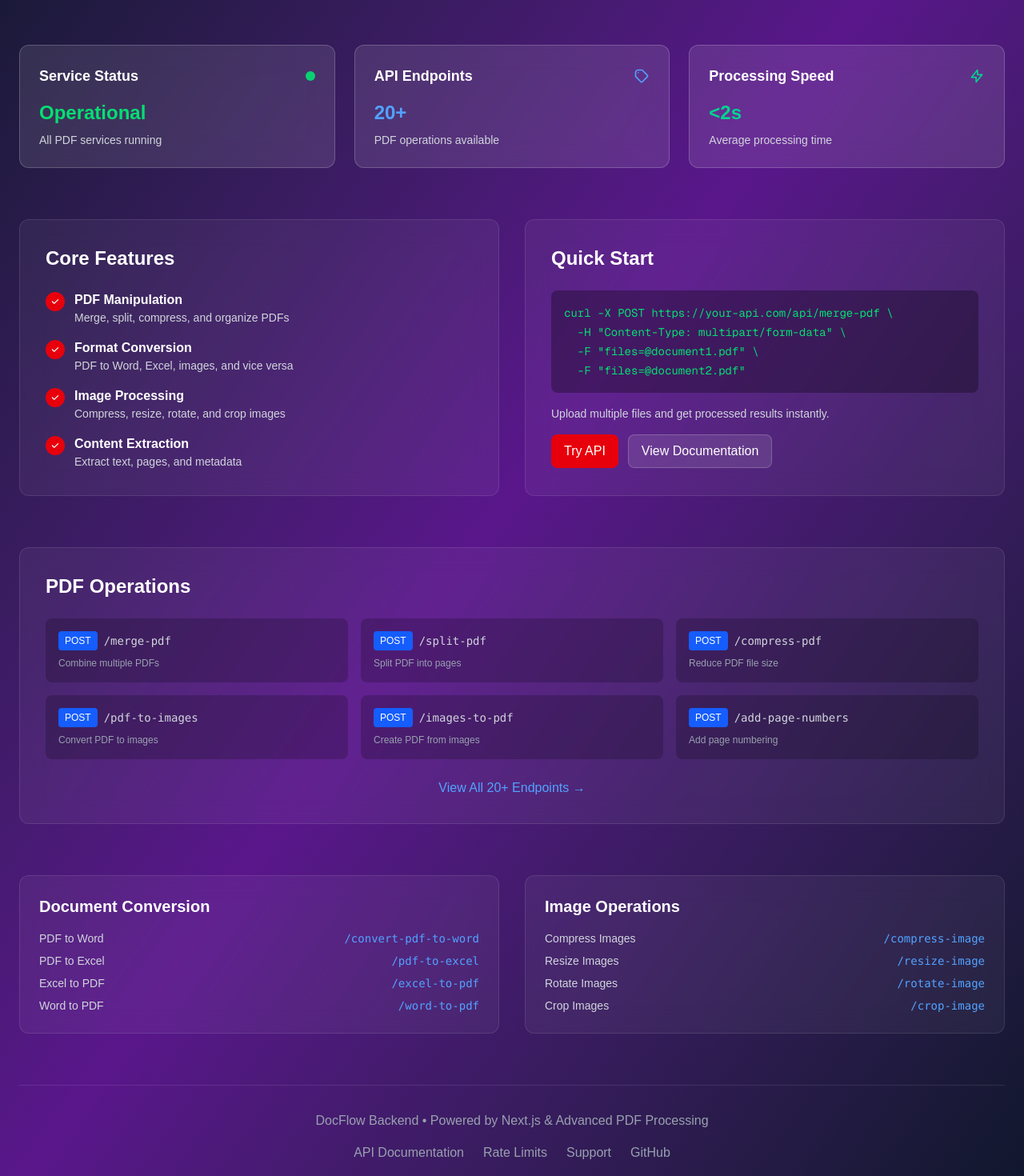
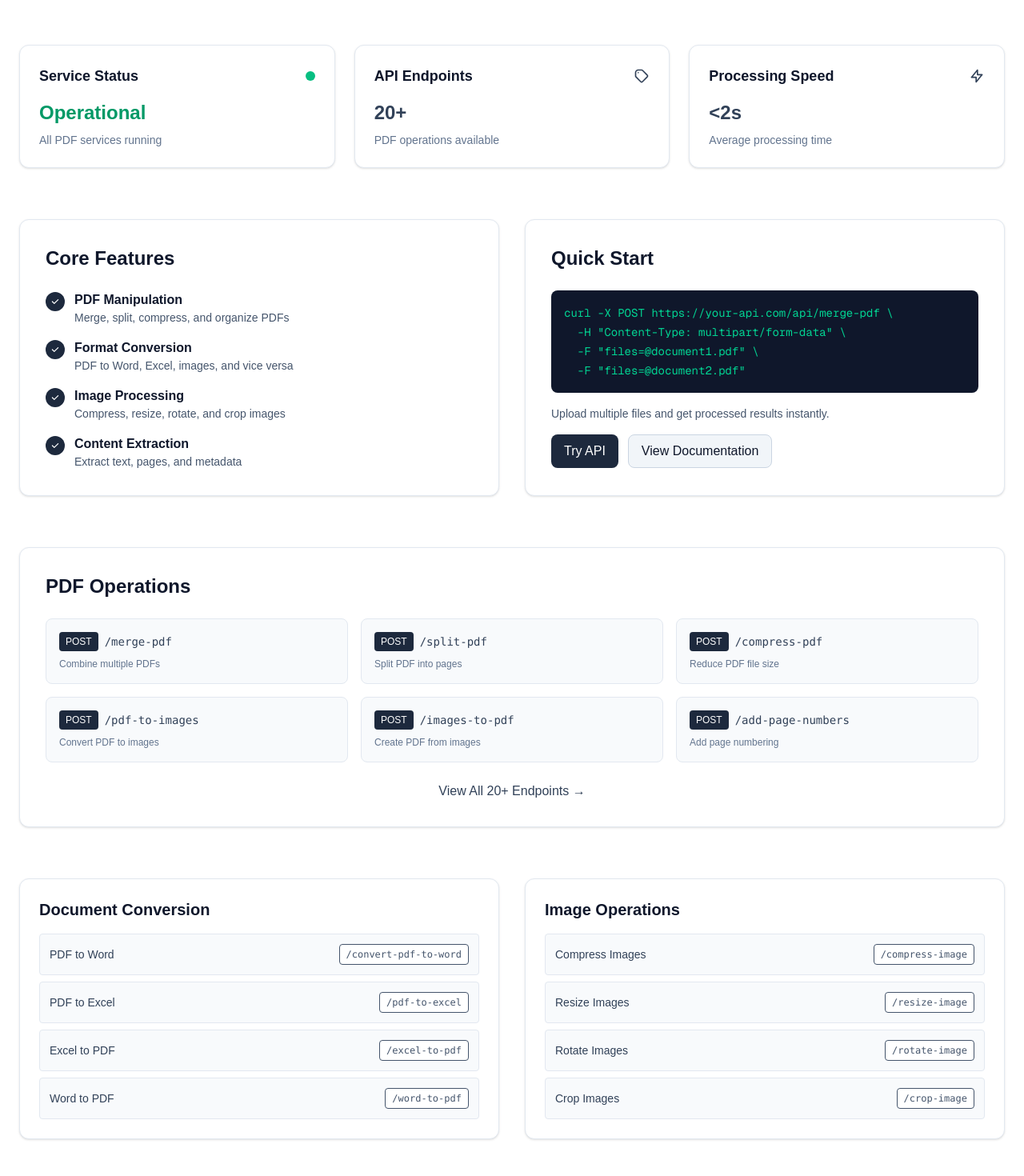
Before and after one commit to SardulR/DocFlow-Backend, a Next.js app: page / in a window 1280 px wide. Shown: the part 280-1750 px from the top of the page at 80% size. Built offline with nearby package versions, Linux system fonts and the light colour scheme.

Commit message:
UI update

```diff
--- a/app/page.js
+++ b/app/page.js
@@ -2,127 +2,127 @@ import Image from "next/image";
 
 export default function Home() {
   return (
-    <div className="min-h-screen bg-gradient-to-br from-slate-900 via-purple-900 to-slate-900">
+    <div className="min-h-screen bg-white">
       <div className="container mx-auto px-6 py-16">
         {/* Header */}
         <div className="text-center mb-16">
-          <div className="inline-flex items-center justify-center w-16 h-16 bg-red-600 rounded-xl mb-6">
+          <div className="inline-flex items-center justify-center w-16 h-16 bg-slate-800 rounded-xl mb-6 shadow-sm">
             <svg className="w-8 h-8 text-white" fill="none" stroke="currentColor" viewBox="0 0 24 24">
               <path strokeLinecap="round" strokeLinejoin="round" strokeWidth={2} d="M9 12h6m-6 4h6m2 5H7a2 2 0 01-2-2V5a2 2 0 012-2h5.586a1 1 0 01.707.293l5.414 5.414a1 1 0 01.293.707V19a2 2 0 01-2 2z" />
             </svg>
           </div>
-          <h1 className="text-5xl font-bold text-white mb-4">
+          <h1 className="text-5xl font-bold text-slate-900 mb-4">
             DocFlow Backend API
           </h1>
-          <p className="text-xl text-gray-300 max-w-2xl mx-auto">
+          <p className="text-xl text-slate-600 max-w-2xl mx-auto">
             Comprehensive PDF processing API with 20+ powerful operations for document manipulation, conversion, and optimization.
           </p>
         </div>
 
         {/* Status Cards */}
         <div className="grid grid-cols-1 md:grid-cols-3 gap-6 mb-16">
-          <div className="bg-white/10 backdrop-blur-lg rounded-xl p-6 border border-white/20">
+          <div className="bg-white rounded-xl p-6 border border-slate-200 shadow-sm hover:shadow-md transition-shadow">
             <div className="flex items-center justify-between mb-4">
-              <h3 className="text-lg font-semibold text-white">Service Status</h3>
-              <div className="w-3 h-3 bg-green-400 rounded-full animate-pulse"></div>
+              <h3 className="text-lg font-semibold text-slate-900">Service Status</h3>
+              <div className="w-3 h-3 bg-emerald-500 rounded-full animate-pulse"></div>
             </div>
-            <p className="text-2xl font-bold text-green-400 mb-2">Operational</p>
-            <p className="text-sm text-gray-300">All PDF services running</p>
+            <p className="text-2xl font-bold text-emerald-600 mb-2">Operational</p>
+            <p className="text-sm text-slate-500">All PDF services running</p>
           </div>
 
-          <div className="bg-white/10 backdrop-blur-lg rounded-xl p-6 border border-white/20">
+          <div className="bg-white rounded-xl p-6 border border-slate-200 shadow-sm hover:shadow-md transition-shadow">
             <div className="flex items-center justify-between mb-4">
-              <h3 className="text-lg font-semibold text-white">API Endpoints</h3>
-              <svg className="w-5 h-5 text-blue-400" fill="none" stroke="currentColor" viewBox="0 0 24 24">
+              <h3 className="text-lg font-semibold text-slate-900">API Endpoints</h3>
+              <svg className="w-5 h-5 text-slate-700" fill="none" stroke="currentColor" viewBox="0 0 24 24">
                 <path strokeLinecap="round" strokeLinejoin="round" strokeWidth={2} d="M7 7h.01M7 3h5c.512 0 1.024.195 1.414.586l7 7a2 2 0 010 2.828l-7 7a2 2 0 01-2.828 0l-7-7A1.994 1.994 0 013 12V7a4 4 0 014-4z" />
               </svg>
             </div>
-            <p className="text-2xl font-bold text-blue-400 mb-2">20+</p>
-            <p className="text-sm text-gray-300">PDF operations available</p>
+            <p className="text-2xl font-bold text-slate-700 mb-2">20+</p>
+            <p className="text-sm text-slate-500">PDF operations available</p>
           </div>
 
-          <div className="bg-white/10 backdrop-blur-lg rounded-xl p-6 border border-white/20">
+          <div className="bg-white rounded-xl p-6 border border-slate-200 shadow-sm hover:shadow-md transition-shadow">
             <div className="flex items-center justify-between mb-4">
-              <h3 className="text-lg font-semibold text-white">Processing Speed</h3>
-              <svg className="w-5 h-5 text-emerald-400" fill="none" stroke="currentColor" viewBox="0 0 24 24">
+              <h3 className="text-lg font-semibold text-slate-900">Processing Speed</h3>
+              <svg className="w-5 h-5 text-slate-700" fill="none" stroke="currentColor" viewBox="0 0 24 24">
                 <path strokeLinecap="round" strokeLinejoin="round" strokeWidth={2} d="M13 10V3L4 14h7v7l9-11h-7z" />
               </svg>
             </div>
-            <p className="text-2xl font-bold text-emerald-400 mb-2">&lt;2s</p>
-            <p className="text-sm text-gray-300">Average processing time</p>
+            <p className="text-2xl font-bold text-slate-700 mb-2">&lt;2s</p>
+            <p className="text-sm text-slate-500">Average processing time</p>
           </div>
         </div>
 
         {/* API Features */}
         <div className="grid grid-cols-1 lg:grid-cols-2 gap-8 mb-16">
-          <div className="bg-white/5 backdrop-blur-lg rounded-xl p-8 border border-white/10">
-            <h2 className="text-2xl font-bold text-white mb-6">Core Features</h2>
+          <div className="bg-white rounded-xl p-8 border border-slate-200 shadow-sm">
+            <h2 className="text-2xl font-bold text-slate-900 mb-6">Core Features</h2>
             <div className="space-y-4">
               <div className="flex items-start space-x-3">
-                <div className="w-6 h-6 bg-red-600 rounded-full flex items-center justify-center flex-shrink-0 mt-0.5">
+                <div className="w-6 h-6 bg-slate-800 rounded-full flex items-center justify-center flex-shrink-0 mt-0.5">
                   <svg className="w-3 h-3 text-white" fill="currentColor" viewBox="0 0 20 20">
                     <path fillRule="evenodd" d="M16.707 5.293a1 1 0 010 1.414l-8 8a1 1 0 01-1.414 0l-4-4a1 1 0 011.414-1.414L8 12.586l7.293-7.293a1 1 0 011.414 0z" clipRule="evenodd" />
                   </svg>
                 </div>
                 <div>
-                  <h3 className="font-semibold text-white">PDF Manipulation</h3>
-                  <p className="text-gray-300 text-sm">Merge, split, compress, and organize PDFs</p>
+                  <h3 className="font-semibold text-slate-900">PDF Manipulation</h3>
+                  <p className="text-slate-600 text-sm">Merge, split, compress, and organize PDFs</p>
                 </div>
               </div>
               <div className="flex items-start space-x-3">
-                <div className="w-6 h-6 bg-red-600 rounded-full flex items-center justify-center flex-shrink-0 mt-0.5">
+                <div className="w-6 h-6 bg-slate-800 rounded-full flex items-center justify-center flex-shrink-0 mt-0.5">
                   <svg className="w-3 h-3 text-white" fill="currentColor" viewBox="0 0 20 20">
                     <path fillRule="evenodd" d="M16.707 5.293a1 1 0 010 1.414l-8 8a1 1 0 01-1.414 0l-4-4a1 1 0 011.414-1.414L8 12.586l7.293-7.293a1 1 0 011.414 0z" clipRule="evenodd" />
                   </svg>
                 </div>
                 <div>
-                  <h3 className="font-semibold text-white">Format Conversion</h3>
-                  <p className="text-gray-300 text-sm">PDF to Word, Excel, images, and vice versa</p>
+                  <h3 className="font-semibold text-slate-900">Format Conversion</h3>
+                  <p className="text-slate-600 text-sm">PDF to Word, Excel, images, and vice versa</p>
                 </div>
               </div>
               <div className="flex items-start space-x-3">
-                <div className="w-6 h-6 bg-red-600 rounded-full flex items-center justify-center flex-shrink-0 mt-0.5">
+                <div className="w-6 h-6 bg-slate-800 rounded-full flex items-center justify-center flex-shrink-0 mt-0.5">
                   <svg className="w-3 h-3 text-white" fill="currentColor" viewBox="0 0 20 20">
                     <path fillRule="evenodd" d="M16.707 5.293a1 1 0 010 1.414l-8 8a1 1 0 01-1.414 0l-4-4a1 1 0 011.414-1.414L8 12.586l7.293-7.293a1 1 0 011.414 0z" clipRule="evenodd" />
                   </svg>
                 </div>
                 <div>
-                  <h3 className="font-semibold text-white">Image Processing</h3>
-                  <p className="text-gray-300 text-sm">Compress, resize, rotate, and crop images</p>
+                  <h3 className="font-semibold text-slate-900">Image Processing</h3>
+                  <p className="text-slate-600 text-sm">Compress, resize, rotate, and crop images</p>
                 </div>
               </div>
               <div className="flex items-start space-x-3">
-                <div className="w-6 h-6 bg-red-600 rounded-full flex items-center justify-center flex-shrink-0 mt-0.5">
+                <div className="w-6 h-6 bg-slate-800 rounded-full flex items-center justify-center flex-shrink-0 mt-0.5">
                   <svg className="w-3 h-3 text-white" fill="currentColor" viewBox="0 0 20 20">
                     <path fillRule="evenodd" d="M16.707 5.293a1 1 0 010 1.414l-8 8a1 1 0 01-1.414 0l-4-4a1 1 0 011.414-1.414L8 12.586l7.293-7.293a1 1 0 011.414 0z" clipRule="evenodd" />
                   </svg>
                 </div>
                 <div>
-                  <h3 className="font-semibold text-white">Content Extraction</h3>
-                  <p className="text-gray-300 text-sm">Extract text, pages, and metadata</p>
+                  <h3 className="font-semibold text-slate-900">Content Extraction</h3>
+                  <p className="text-slate-600 text-sm">Extract text, pages, and metadata</p>
                 </div>
               </div>
             </div>
           </div>
 
-          <div className="bg-white/5 backdrop-blur-lg rounded-xl p-8 border border-white/10">
-            <h2 className="text-2xl font-bold text-white mb-6">Quick Start</h2>
-            <div className="bg-black/30 rounded-lg p-4 mb-4">
-              <code className="text-green-400 text-sm font-mono">
+          <div className="bg-white rounded-xl p-8 border border-slate-200 shadow-sm">
+            <h2 className="text-2xl font-bold text-slate-900 mb-6">Quick Start</h2>
+            <div className="bg-slate-900 rounded-lg p-4 mb-4">
+              <code className="text-emerald-400 text-sm font-mono">
                 curl -X POST https://your-api.com/api/merge-pdf \<br />
                 &nbsp;&nbsp;-H &quot;Content-Type: multipart/form-data&quot; \<br />
                 &nbsp;&nbsp;-F &quot;files=@document1.pdf&quot; \<br />
                 &nbsp;&nbsp;-F &quot;files=@document2.pdf&quot;
               </code>
             </div>
-            <p className="text-gray-300 text-sm mb-4">
+            <p className="text-slate-600 text-sm mb-4">
               Upload multiple files and get processed results instantly.
             </p>
             <div className="flex flex-col sm:flex-row gap-3">
-              <button className="px-4 py-2 bg-red-600 hover:bg-red-700 text-white rounded-lg font-medium transition-colors">
+              <button className="px-4 py-2 bg-slate-800 hover:bg-slate-700 text-white rounded-lg font-medium transition-colors">
                 Try API
               </button>
-              <button className="px-4 py-2 bg-white/10 hover:bg-white/20 text-white rounded-lg font-medium transition-colors border border-white/20">
+              <button className="px-4 py-2 bg-slate-100 hover:bg-slate-200 text-slate-900 rounded-lg font-medium transition-colors border border-slate-300">
                 View Documentation
               </button>
             </div>
@@ -130,54 +130,54 @@ export default function Home() {
         </div>
 
         {/* Available Endpoints */}
-        <div className="bg-white/5 backdrop-blur-lg rounded-xl p-8 border border-white/10 mb-16">
-          <h2 className="text-2xl font-bold text-white mb-6">PDF Operations</h2>
+        <div className="bg-white rounded-xl p-8 border border-slate-200 shadow-sm mb-16">
+          <h2 className="text-2xl font-bold text-slate-900 mb-6">PDF Operations</h2>
           <div className="grid grid-cols-1 md:grid-cols-2 lg:grid-cols-3 gap-4">
-            <div className="bg-black/20 rounded-lg p-4 hover:bg-black/30 transition-colors">
+            <div className="bg-slate-50 rounded-lg p-4 hover:bg-slate-100 transition-colors border border-slate-200">
               <div className="flex items-center space-x-2 mb-2">
-                <span className="px-2 py-1 bg-blue-600 text-white text-xs rounded font-medium">POST</span>
-                <code className="text-gray-300 text-sm">/merge-pdf</code>
+                <span className="px-2 py-1 bg-slate-800 text-white text-xs rounded font-medium">POST</span>
+                <code className="text-slate-700 text-sm">/merge-pdf</code>
               </div>
-              <p className="text-gray-400 text-xs">Combine multiple PDFs</p>
+              <p className="text-slate-500 text-xs">Combine multiple PDFs</p>
             </div>
-            <div className="bg-black/20 rounded-lg p-4 hover:bg-black/30 transition-colors">
+            <div className="bg-slate-50 rounded-lg p-4 hover:bg-slate-100 transition-colors border border-slate-200">
               <div className="flex items-center space-x-2 mb-2">
-                <span className="px-2 py-1 bg-blue-600 text-white text-xs rounded font-medium">POST</span>
-                <code className="text-gray-300 text-sm">/split-pdf</code>
+                <span className="px-2 py-1 bg-slate-800 text-white text-xs rounded font-medium">POST</span>
+                <code className="text-slate-700 text-sm">/split-pdf</code>
               </div>
-              <p className="text-gray-400 text-xs">Split PDF into pages</p>
+              <p className="text-slate-500 text-xs">Split PDF into pages</p>
             </div>
-            <div className="bg-black/20 rounded-lg p-4 hover:bg-black/30 transition-colors">
+            <div className="bg-slate-50 rounded-lg p-4 hover:bg-slate-100 transition-colors border border-slate-200">
               <div className="flex items-center space-x-2 mb-2">
-                <span className="px-2 py-1 bg-blue-600 text-white text-xs rounded font-medium">POST</span>
-                <code className="text-gray-300 text-sm">/compress-pdf</code>
+                <span className="px-2 py-1 bg-slate-800 text-white text-xs rounded font-medium">POST</span>
+                <code className="text-slate-700 text-sm">/compress-pdf</code>
               </div>
-              <p className="text-gray-400 text-xs">Reduce PDF file size</p>
+              <p className="text-slate-500 text-xs">Reduce PDF file size</p>
             </div>
-            <div className="bg-black/20 rounded-lg p-4 hover:bg-black/30 transition-colors">
+            <div className="bg-slate-50 rounded-lg p-4 hover:bg-slate-100 transition-colors border border-slate-200">
               <div className="flex items-center space-x-2 mb-2">
-                <span className="px-2 py-1 bg-blue-600 text-white text-xs rounded font-medium">POST</span>
-                <code className="text-gray-300 text-sm">/pdf-to-images</code>
+                <span className="px-2 py-1 bg-slate-800 text-white text-xs rounded font-medium">POST</span>
+                <code className="text-slate-700 text-sm">/pdf-to-images</code>
               </div>
-              <p className="text-gray-400 text-xs">Convert PDF to images</p>
+              <p className="text-slate-500 text-xs">Convert PDF to images</p>
             </div>
-            <div className="bg-black/20 rounded-lg p-4 hover:bg-black/30 transition-colors">
+            <div className="bg-slate-50 rounded-lg p-4 hover:bg-slate-100 transition-colors border border-slate-200">
               <div className="flex items-center space-x-2 mb-2">
-                <span className="px-2 py-1 bg-blue-600 text-white text-xs rounded font-medium">POST</span>
-                <code className="text-gray-300 text-sm">/images-to-pdf</code>
+                <span className="px-2 py-1 bg-slate-800 text-white text-xs rounded font-medium">POST</span>
+                <code className="text-slate-700 text-sm">/images-to-pdf</code>
               </div>
-              <p className="text-gray-400 text-xs">Create PDF from images</p>
+              <p className="text-slate-500 text-xs">Create PDF from images</p>
             </div>
-            <div className="bg-black/20 rounded-lg p-4 hover:bg-black/30 transition-colors">
+            <div className="bg-slate-50 rounded-lg p-4 hover:bg-slate-100 transition-colors border border-slate-200">
               <div className="flex items-center space-x-2 mb-2">
-                <span className="px-2 py-1 bg-blue-600 text-white text-xs rounded font-medium">POST</span>
-                <code className="text-gray-300 text-sm">/add-page-numbers</code>
+                <span className="px-2 py-1 bg-slate-800 text-white text-xs rounded font-medium">POST</span>
+                <code className="text-slate-700 text-sm">/add-page-numbers</code>
               </div>
-              <p className="text-gray-400 text-xs">Add page numbering</p>
+              <p className="text-slate-500 text-xs">Add page numbering</p>
             </div>
           </div>
           <div className="mt-6 text-center">
-            <button className="text-blue-400 hover:text-blue-300 transition-colors font-medium">
+            <button className="text-slate-700 hover:text-slate-900 transition-colors font-medium">
               View All 20+ Endpoints →
             </button>
           </div>
@@ -185,67 +185,67 @@ export default function Home() {
 
         {/* Additional Operations */}
         <div className="grid grid-cols-1 md:grid-cols-2 gap-8 mb-16">
-          <div className="bg-white/5 backdrop-blur-lg rounded-xl p-6 border border-white/10">
-            <h3 className="text-xl font-bold text-white mb-4">Document Conversion</h3>
+          <div className="bg-white rounded-xl p-6 border border-slate-200 shadow-sm">
+            <h3 className="text-xl font-bold text-slate-900 mb-4">Document Conversion</h3>
             <div className="space-y-2 text-sm">
-              <div className="flex justify-between">
-                <span className="text-gray-300">PDF to Word</span>
-                <code className="text-blue-400">/convert-pdf-to-word</code>
+              <div className="flex justify-between items-center p-3 bg-slate-50 rounded border border-slate-200">
+                <span className="text-slate-700 font-medium">PDF to Word</span>
+                <code className="text-slate-600 bg-white px-2 py-1 rounded text-xs border">/convert-pdf-to-word</code>
               </div>
-              <div className="flex justify-between">
-                <span className="text-gray-300">PDF to Excel</span>
-                <code className="text-blue-400">/pdf-to-excel</code>
+              <div className="flex justify-between items-center p-3 bg-slate-50 rounded border border-slate-200">
+                <span className="text-slate-700 font-medium">PDF to Excel</span>
+                <code className="text-slate-600 bg-white px-2 py-1 rounded text-xs border">/pdf-to-excel</code>
               </div>
-              <div className="flex justify-between">
-                <span className="text-gray-300">Excel to PDF</span>
-                <code className="text-blue-400">/excel-to-pdf</code>
+              <div className="flex justify-between items-center p-3 bg-slate-50 rounded border border-slate-200">
+                <span className="text-slate-700 font-medium">Excel to PDF</span>
+                <code className="text-slate-600 bg-white px-2 py-1 rounded text-xs border">/excel-to-pdf</code>
               </div>
-              <div className="flex justify-between">
-                <span className="text-gray-300">Word to PDF</span>
-                <code className="text-blue-400">/word-to-pdf</code>
+              <div className="flex justify-between items-center p-3 bg-slate-50 rounded border border-slate-200">
+                <span className="text-slate-700 font-medium">Word to PDF</span>
+                <code className="text-slate-600 bg-white px-2 py-1 rounded text-xs border">/word-to-pdf</code>
               </div>
             </div>
           </div>
 
-          <div className="bg-white/5 backdrop-blur-lg rounded-xl p-6 border border-white/10">
-            <h3 className="text-xl font-bold text-white mb-4">Image Operations</h3>
+          <div className="bg-white rounded-xl p-6 border border-slate-200 shadow-sm">
+            <h3 className="text-xl font-bold text-slate-900 mb-4">Image Operations</h3>
             <div className="space-y-2 text-sm">
-              <div className="flex justify-between">
-                <span className="text-gray-300">Compress Images</span>
-                <code className="text-blue-400">/compress-image</code>
+              <div className="flex justify-between items-center p-3 bg-slate-50 rounded border border-slate-200">
+                <span className="text-slate-700 font-medium">Compress Images</span>
+                <code className="text-slate-600 bg-white px-2 py-1 rounded text-xs border">/compress-image</code>
               </div>
-              <div className="flex justify-between">
-                <span className="text-gray-300">Resize Images</span>
-                <code className="text-blue-400">/resize-image</code>
+              <div className="flex justify-between items-center p-3 bg-slate-50 rounded border border-slate-200">
+                <span className="text-slate-700 font-medium">Resize Images</span>
+                <code className="text-slate-600 bg-white px-2 py-1 rounded text-xs border">/resize-image</code>
               </div>
-              <div className="flex justify-between">
-                <span className="text-gray-300">Rotate Images</span>
-                <code className="text-blue-400">/rotate-image</code>
+              <div className="flex justify-between items-center p-3 bg-slate-50 rounded border border-slate-200">
+                <span className="text-slate-700 font-medium">Rotate Images</span>
+                <code className="text-slate-600 bg-white px-2 py-1 rounded text-xs border">/rotate-image</code>
               </div>
-              <div className="flex justify-between">
-                <span className="text-gray-300">Crop Images</span>
-                <code className="text-blue-400">/crop-image</code>
+              <div className="flex justify-between items-center p-3 bg-slate-50 rounded border border-slate-200">
+                <span className="text-slate-700 font-medium">Crop Images</span>
+                <code className="text-slate-600 bg-white px-2 py-1 rounded text-xs border">/crop-image</code>
               </div>
             </div>
           </div>
         </div>
 
         {/* Footer */}
-        <footer className="text-center border-t border-white/10 pt-8">
-          <p className="text-gray-400 mb-4">
+        <footer className="text-center border-t border-slate-200 pt-8">
+          <p className="text-slate-500 mb-4">
             DocFlow Backend • Powered by Next.js & Advanced PDF Processing
           </p>
           <div className="flex justify-center space-x-6">
-            <a href="#" className="text-gray-400 hover:text-white transition-colors">
+            <a href="#" className="text-slate-500 hover:text-slate-700 transition-colors">
               API Documentation
             </a>
-            <a href="#" className="text-gray-400 hover:text-white transition-colors">
+            <a href="#" className="text-slate-500 hover:text-slate-700 transition-colors">
               Rate Limits
             </a>
-            <a href="#" className="text-gray-400 hover:text-white transition-colors">
+            <a href="#" className="text-slate-500 hover:text-slate-700 transition-colors">
               Support
             </a>
-            <a href="#" className="text-gray-400 hover:text-white transition-colors">
+            <a href="#" className="text-slate-500 hover:text-slate-700 transition-colors">
               GitHub
             </a>
           </div>
```
